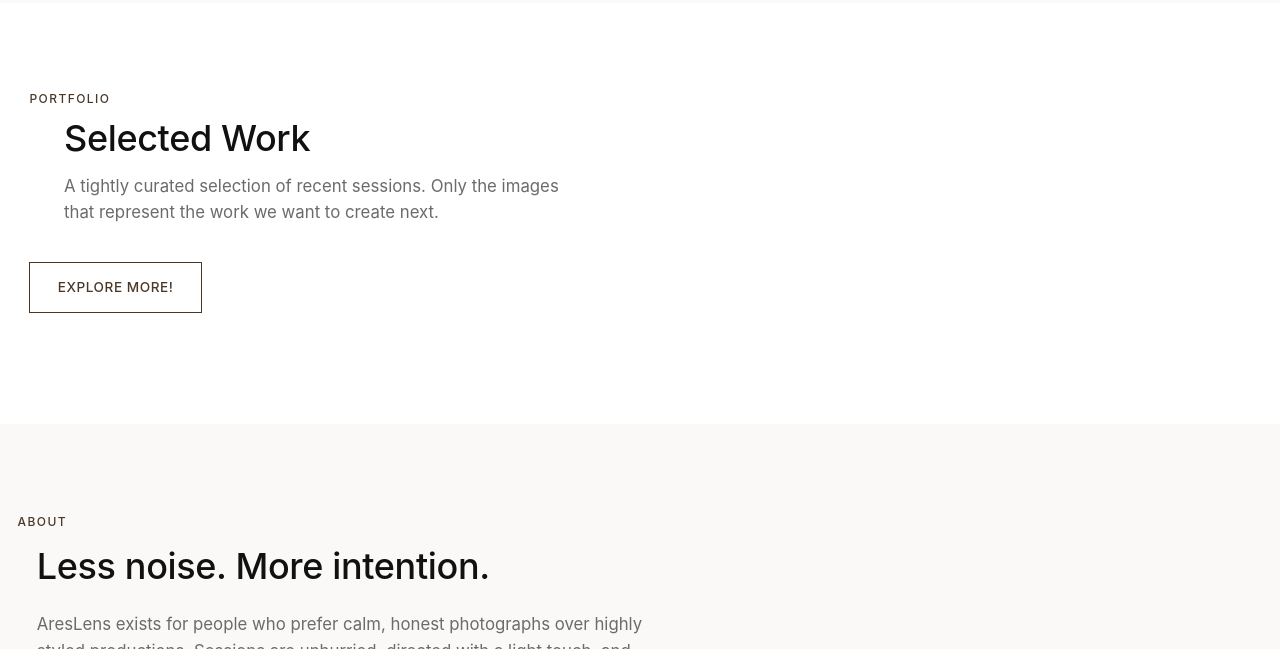
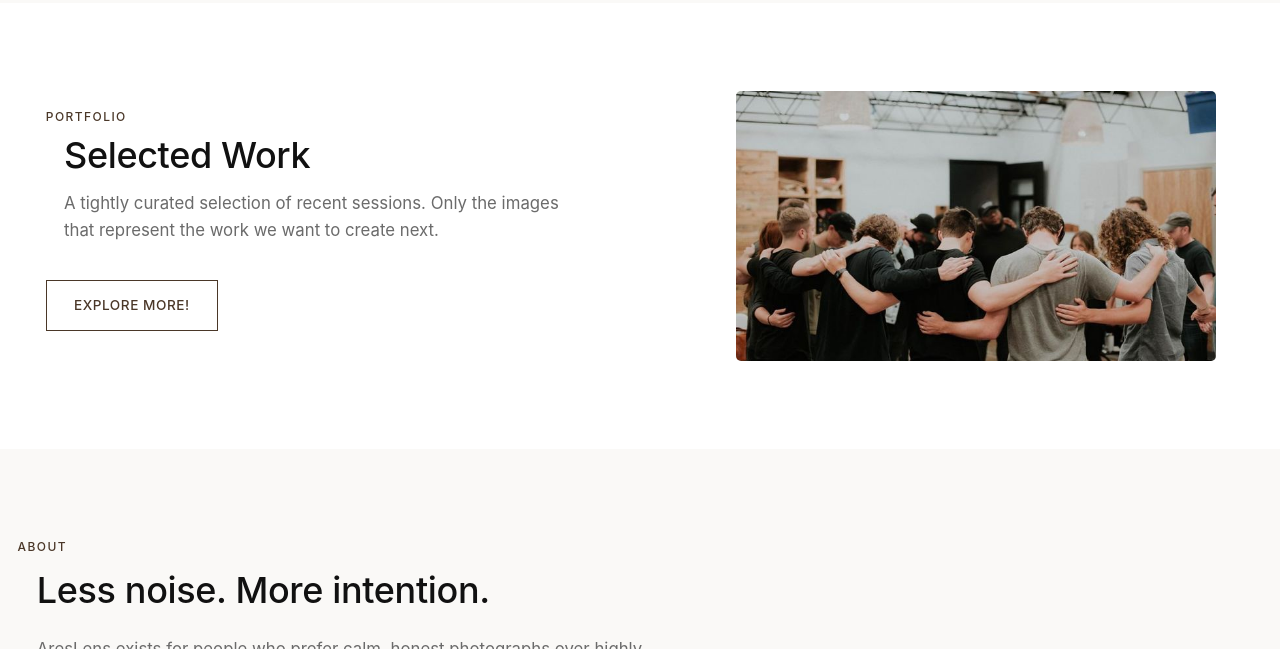
Before and after one commit to marsjupiterearthsaturn/tamagos-website, a plain HTML site: page index.html in a window 1280 px wide. Shown: the part 797-1446 px from the top of the page. Drawn offline with Linux system fonts and the light colour scheme.

Commit message:
Portfolio Page: Image

```diff
--- a/css/style.css
+++ b/css/style.css
@@ -197,6 +197,7 @@ main {
   padding-top: var(--header-height);
 }
 
+
 main > section:first-of-type {
   min-height: calc(100vh - var(--header-height));
   display: flex;
@@ -266,6 +267,39 @@ main > section:nth-of-type(2) > div > div:first-child p {
 
 .section {
   padding: 5.5rem 0;
+}
+
+
+.portfolio-container {
+  max-width: var(--max-width);
+  margin: 0 auto;
+  padding: 0 1.5rem;
+  display: flex;
+  align-items: center;
+  gap: 4rem;
+}
+
+.portfolio-text {
+  flex: 1;
+}
+
+.img-selected {
+  flex: 1;
+  max-width: 480px;
+}
+
+.img-selected img {
+  width: 100%;
+  height: auto;
+  display: block;
+  object-fit: cover;
+  aspect-ratio: 16 / 9;
+  border-radius: 5px;
+}
+
+.img-selected img:hover {
+  transform: scale(1.03);
+  transition: transform 0.4s ease;
 }
 
 .section-label {
--- a/index.html
+++ b/index.html
@@ -39,24 +39,33 @@
             </p>
             <div>
               <a href="#contact" class="btn btn-primary">Check Availability</a>
-              <a href="#work" class="btn btn-outline">View Work</a>
+              <a href="#viewwork" class="btn btn-outline">View Work</a>
             </div>
       </section>
 
-<section>
-    <div>
-      <div>
+
+<section id="viewwork">
+  <div class="portfolio-container">
+    <div class="portfolio-text">
       <h1>Portfolio</h1>
       <h2>Selected Work</h2>
       <p>
         A tightly curated selection of recent sessions. Only the images
         that represent the work we want to create next.
       </p>
+      <div class="btn btn-portfolio">
+        <a href="MyPortfolio.html" target="_blank">Explore More!</a>
       </div>
-      <div class = "btn btn-portfolio">
-        <a href="MyPortfolio.html", target="_blank">Explore More!</a>
+    </div>
+
+
+    <div class="img-selected">
+      <img src="images/portimgbg.jpg" alt="selected">
+    </div>
   </div>
 </section>
+
+
 <section class="section about" id="about">
       <div class="about-content">
         <span class="section-label">About</span>
```
Also changed, not shown: MyPortfolio.html (+5 -2 lines), brand.html (+6 -3 lines), coup.html (+6 -3 lines), css/portfolio.css (+17 -0 lines), fam.html (+6 -3 lines), images/portimgbg.jpg (added). Lines whose indentation alone changed are shown as unchanged.
